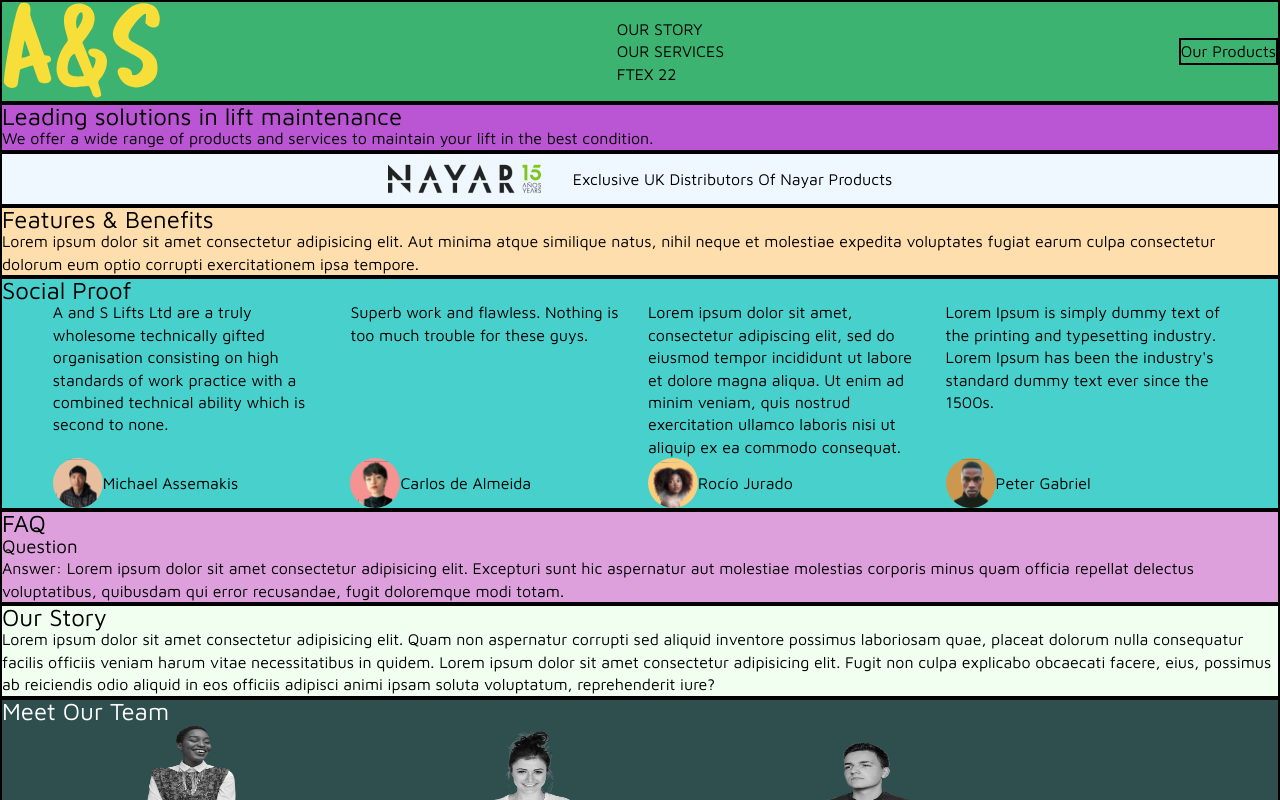
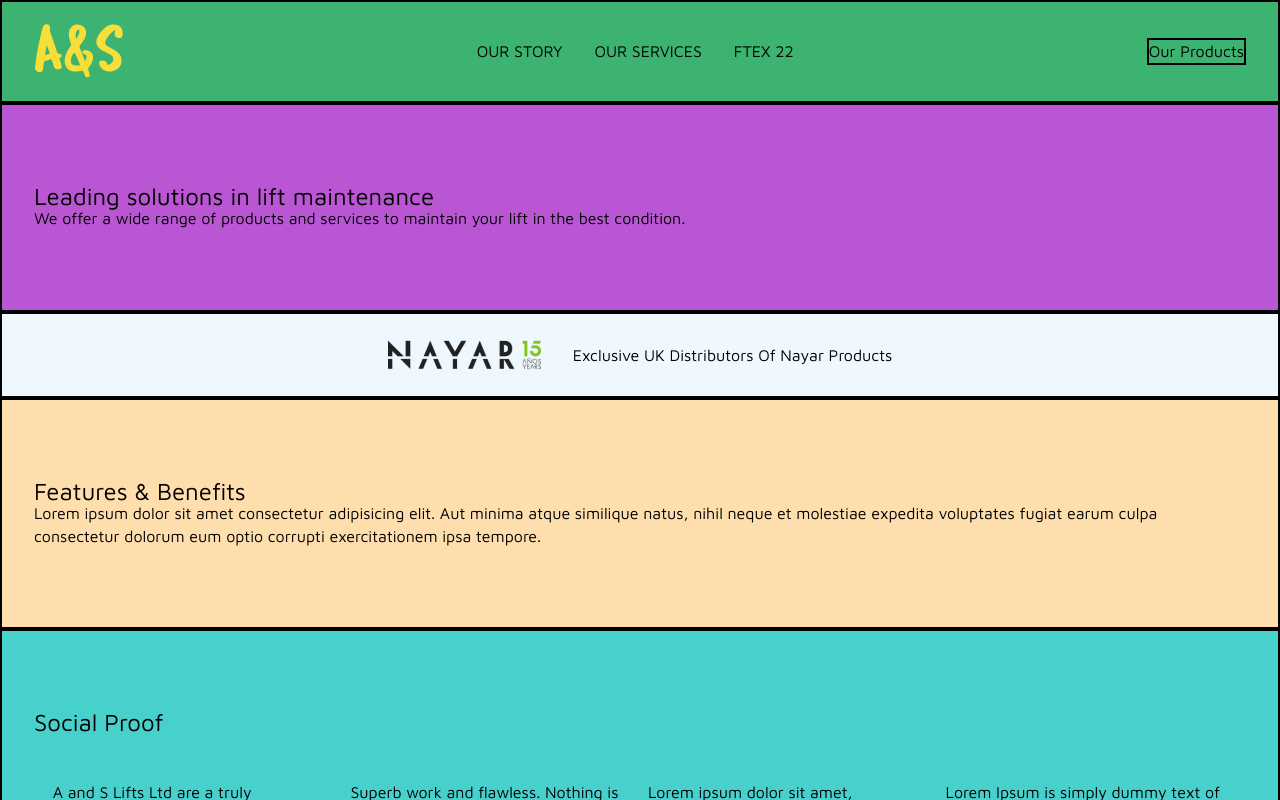
Before and after one commit to albertevieites/aandslifts-website, a Next.js app: page / in a window 1280 px wide. Shown: the top 800 px of the page. Built offline with nearby package versions, Linux system fonts and the light colour scheme.

Commit message:
feat: :sparkles: add skeleton

```diff
--- a/components/socialCard.jsx
+++ b/components/socialCard.jsx
@@ -1,15 +1,31 @@
+import React, { useState, useEffect } from 'react';
 import Image from 'next/image';
+
+import Skeleton from 'react-loading-skeleton';
+import 'react-loading-skeleton/dist/skeleton.css';
 
 import { socialData } from '../data/social';
 
 export default function SocialCard() {
+	const [loading, setLoading] = useState(false);
+
+	// Load this skeleton effect on mount
+	useEffect(() => {
+		setLoading(true);
+		const timer = setTimeout(() => {
+			setLoading(false);
+		}, 5000);
+		// Cancel the timer while unmounting the effect
+		return () => clearTimeout(timer);
+	},[]);
+
 	return (
 		<div className='social__grid'>
 			{socialData.map((data, key) => {
 				return (
-					<div key={key} className="social__card">
-						<p className='social__body'>{data.comment}</p>
-						<div className='social__user'>
+					<div key={key} className='social__card'>
+						<p className='social__body'>{loading ? <Skeleton height={120} /> : data.comment}</p>
+						<div className='social__user'>{loading ? <Skeleton width={40} height={40}/> :
 						<Image
 							className='social__image'
 							src={data.img}
@@ -17,11 +33,12 @@ export default function SocialCard() {
 							width={50}
 							height={50}
 						/>
-							<h4 className='social__name'>{data.name}</h4>
+						}
+						<h4 className='social__name'>{loading ? <Skeleton width={228} height={40}/> :data.name}</h4>
 						</div>
 					</div>
 				);
 			})}
 		</div>
-	);
+	)
 }
--- a/package.json
+++ b/package.json
@@ -14,7 +14,8 @@
     "gsap": "^3.11.3",
     "next": "^13.0.2",
     "react": "^18.2.0",
-    "react-dom": "^18.2.0"
+    "react-dom": "^18.2.0",
+    "react-loading-skeleton": "^3.1.0"
   },
   "devDependencies": {
     "eslint": "^8.27.0",
--- a/styles/components/_footer.scss
+++ b/styles/components/_footer.scss
@@ -1,6 +1,8 @@
 .footer {
+  padding: 1em 0;
+  background-color: tomato;
+
+  border: 2px solid black;
+
   text-align: center;
-
-  background-color: tomato;
-  border: 2px solid black;
 }
--- a/styles/components/_navbar.scss
+++ b/styles/components/_navbar.scss
@@ -3,8 +3,17 @@
   justify-content: space-between;
   align-items: center;
 
+  padding: 0 2em;
   background-color: mediumseagreen;
+
   border: 2px solid black;
+  &__brand {
+    width: 7vw;
+  }
+  &__list {
+    display: flex;
+    gap: 2em;
+  }
 }
 
 .products__link {
--- a/styles/layouts/_layout.scss
+++ b/styles/layouts/_layout.scss
@@ -2,7 +2,9 @@ body {
   font-family: 'Maven Pro', sans-serif;
 }
 .hero {
+  padding: 5em 2em;
   background-color: mediumorchid;
+
   border: 2px solid black;
 }
 
@@ -10,24 +12,33 @@ body {
   display: flex;
   justify-content: center;
 
+  padding: 1em 0;
+  background-color: aliceblue;
+
+  border: 2px solid black;
   &__container {
     display: flex;
     align-items: center;
     gap: 2em;
   }
-
-  background-color: aliceblue;
-  border: 2px solid black;
 }
 
 .features {
+  padding: 5em 2em;
   background-color: navajowhite;
+
   border: 2px solid black;
 }
 
 .social {
+  padding: 5em 2em;
   background-color: mediumturquoise;
+
   border: 2px solid black;
+
+  h2 {
+    margin-bottom: 2em;
+  }
   &__grid {
     display: flex;
     justify-content: center;
@@ -36,20 +47,29 @@ body {
 }
 
 .faq {
+  padding: 5em 2em;
   background-color: plum;
+
   border: 2px solid black;
 }
 
 .story {
+  padding: 5em 2em;
   background-color: honeydew;
+
   border: 2px solid black;
 }
 
 .team {
+  padding: 5em 2em;
   background-color: darkslategray;
+
   border: 2px solid black;
+
   color: white;
-
+  h2 {
+    padding-bottom: 2em;
+  }
   &__grid {
     display: flex;
     justify-content: center;
@@ -58,13 +78,14 @@ body {
 }
 
 .last {
+  padding: 2em 0;
   background-color: burlywood;
+
   border: 2px solid black;
-  padding: 2em 0;
-
   &__link {
     width: 10vw;
     margin: 0 auto;
+
     border: 2px solid black;
 
     text-align: center;
```
Also changed, not shown: components/skeletonCard.jsx (added, +12 -0 lines), 1 other file (tests, documents, lock files or other folders). Lines whose indentation alone changed are shown as unchanged.
